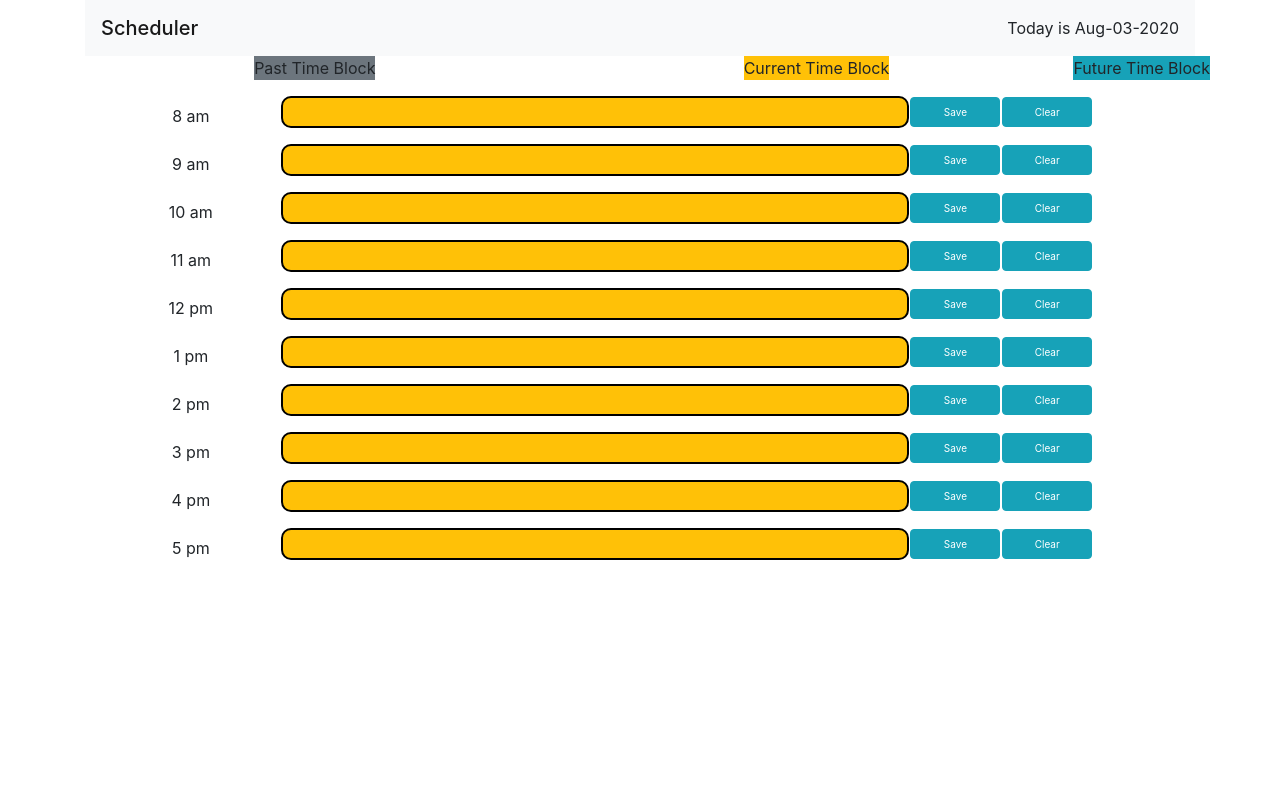
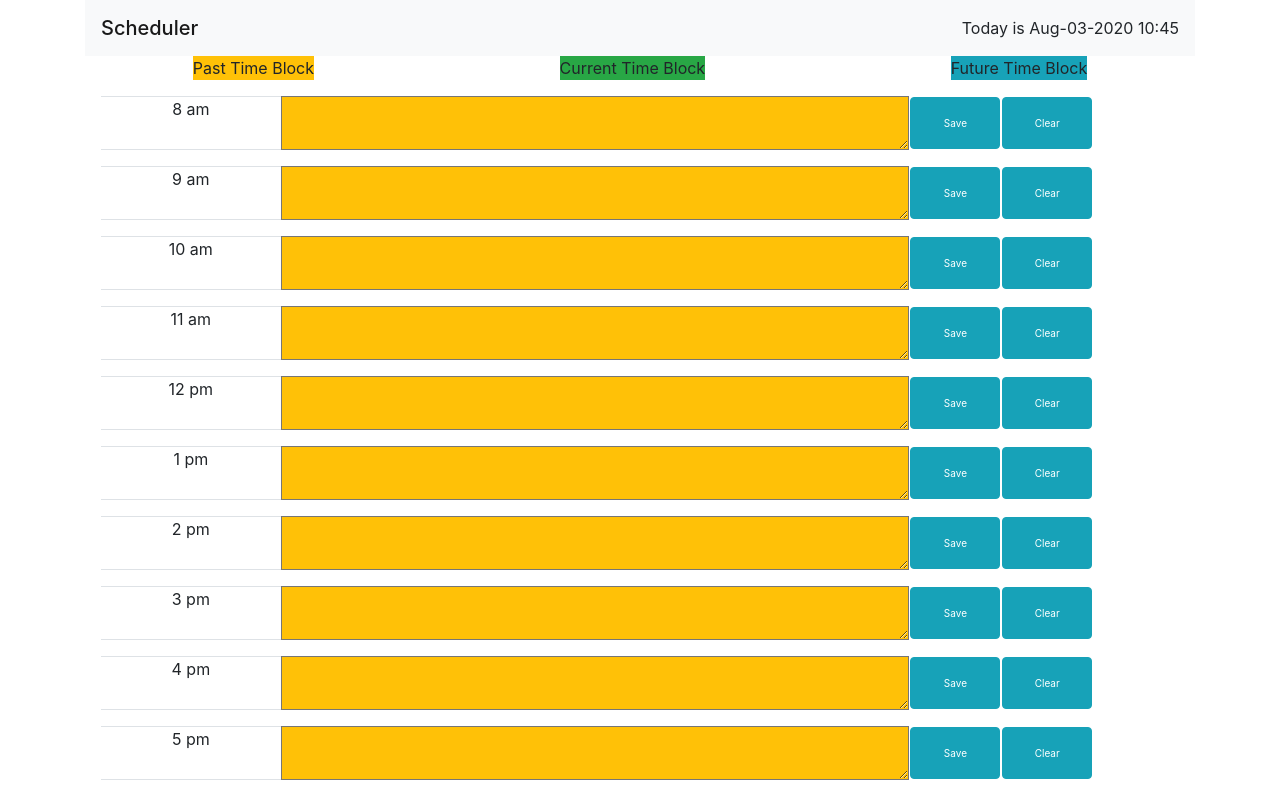
Before and after one commit to rginsberg549/schedule-v1, a plain HTML site: page index.html in a window 1280 px wide. Drawn offline with nearby package versions, Linux system fonts and the light colour scheme.

Commit message:
final changes

```diff
--- a/index.html
+++ b/index.html
@@ -10,14 +10,14 @@
     <div class="container">
 
         <nav class="navbar navbar-light bg-light">
-            <span class="navbar-brand mb-0 h1">Scheduler</span>
-            <span class="current-date-time"></span>
+          <span class="navbar-brand mb-0 h1">Scheduler</span>
+          <span class="current-date-time"></span>
           </nav>
 
-        <div class="row">
-          <div class="sm-col-4 mx-auto bg-secondary">Past Time Block</div>
-          <div class="sm-col-4 mx-auto bg-warning">Current Time Block</div>
-          <div class="sm-col-4 nx-auto bg-info">Future Time Block</div>
+        <div class="row text-center">
+          <div class="sm-col-4 mx-auto bg-warning">Past Time Block</div>
+          <div class="sm-col-4 mx-auto bg-success">Current Time Block</div>
+          <div class="sm-col-4 mx-auto bg-info">Future Time Block</div>
         </div>
     </div>
 
--- a/scripts.js
+++ b/scripts.js
@@ -1,4 +1,6 @@
 var workingHours = [8,9,10,11,12,13,14,15,16,17];
+
+var date = moment().format("MMM-DD-YYYY  hh:mm");
 
 var containerElement = $(".container");
 
@@ -9,10 +11,10 @@ function createRow(time) {
 
     var timeElement = $("<span>");
     timeElement.attr("id", moment().hour(time).format("H"));
-    timeElement.addClass("col-sm-2 text-center mt-2")
+    timeElement.addClass("col-sm-2 text-center border-top border-bottom")
     timeElement.text(moment().hour(time).format("h a"));
 
-    var inputElement = $("<input>");
+    var inputElement = $("<textarea>");
     inputElement.attr("id", time + "-details")
     inputElement.addClass("col-sm-7");
 
@@ -29,7 +31,7 @@ function createRow(time) {
         var key = $(inputElement).attr("id")
         var data = $(inputElement).val().trim()
         localStorage.setItem(key, data);
-        msgElement.text("Saved");
+        msgElement.text("Your changes have been saved");
         setTimeout(function() {
             msgElement.text('');
         }, 1000);
@@ -43,10 +45,10 @@ function createRow(time) {
         var key = $(inputElement).attr("id");
         localStorage.removeItem(key);
         $("#" + key).val('');
-        msgElement.text("Cleared");
+        msgElement.text("Your input has been cleared");
         setTimeout(function() {
             msgElement.text('');
-        }, 1000);
+        }, (1000));
     });
 
     rowElement.append(timeElement);
@@ -71,22 +73,21 @@ function getDetails(time) {
 
 function todayDate() {
     setInterval(function() {
-        $(".current-date-time").text("Today is " + moment().format("MMM-DD-YYYY"));
+        $(".current-date-time").text("Today is " + date);
 
         for (let index = 0; index < workingHours.length; index++) {
             var timeBlock = $("#" + workingHours[index]).attr("id");
             var currentTime = moment().hour();
 
-            if (timeBlock === currentTime) {
+            if (timeBlock == currentTime) {
                 $("#" + workingHours[index] + "-details").addClass("bg-success");
             } else if (timeBlock > currentTime) {
                 $("#" + workingHours[index] + "-details").addClass("bg-info");
-            } else {
+            } else if (timeBlock < currentTime) {
                 $("#" + workingHours[index] + "-details").addClass("bg-warning");
-
             }
         }
-    }, 1000)
+    }, (1000))
 }
 
 render();
--- a/styles.css
+++ b/styles.css
@@ -4,11 +4,6 @@
     margin: 1px;
 }
 
-input {
-    border-radius: 10px;
-    border: 2px solid black;;
-}
-
 .hide {
     display: none;
 }
```
